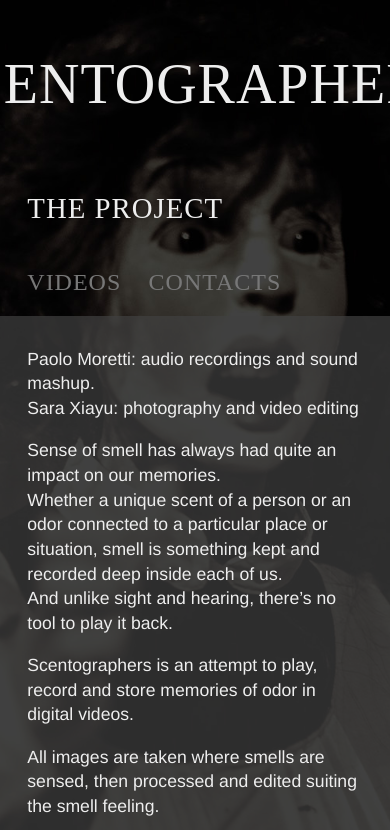
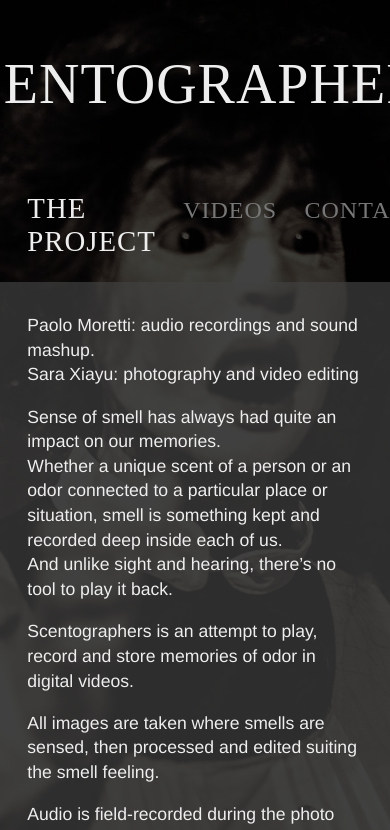
Before and after one commit to paolomoretti/scentographer, a SvelteKit app: page /the-project in a window 390 px wide. Shown: the top 830 px of the page. Built offline with nearby package versions, Linux system fonts and the light colour scheme; a web font is replaced by a local one.

Commit message:
testing this shit

```diff
--- a/cloudbuild.yaml
+++ b/cloudbuild.yaml
@@ -1,3 +1,5 @@
 steps:
-  - name: 'gcr.io/$PROJECT_ID/gsutil'
-    args: [ 'ls' ]
+  - name: gcr.io/cloud-builders/gsutil
+    args: ["cp", "-m", "rsync", "-r", "-c", "-d", "./build", "gs://new.scentographers.com"]
+options:
+  logging: CLOUD_LOGGING_ONLY
--- a/src/components/navigations/MainNavigation.svelte
+++ b/src/components/navigations/MainNavigation.svelte
@@ -27,23 +27,33 @@
     align-content: center;
     max-width: 600px;
     margin: 10vmax auto;
+    padding: 0 var(--size-app-padding);
   }
   li {
     display: inline-block;
   }
-
   nav.hasSelection ul {
     display: block;
     max-width: var(--size-max-app-content);
     margin: 0 auto;
     padding: 0 var(--size-app-padding);
+    align-items: baseline;
   }
   nav.hasSelection ul li {
     padding-right: var(--size-app-padding);
     filter: brightness(50%);
   }
+  nav.hasSelection ul li:last-child {
+    padding-right: 0;
+  }
   nav.hasSelection ul li.selected {
     filter: none;
     font-size: 1.2em;
   }
+
+  @media only screen and (max-width: 800px) {
+    nav.hasSelection ul {
+      display: flex;
+    }
+  }
 </style>
--- a/static/global.css
+++ b/static/global.css
@@ -9,6 +9,7 @@
   --size-title: 3.5em;
   --size-max-app-content: 1000;
   --size-app-padding: 7vw;
+  --size-responsive-mobile: 800px;
 }
 * {
   color: var(--color-text);
```
Also changed, not shown: src/routes/videos/index.svelte (+7 -1 lines).
